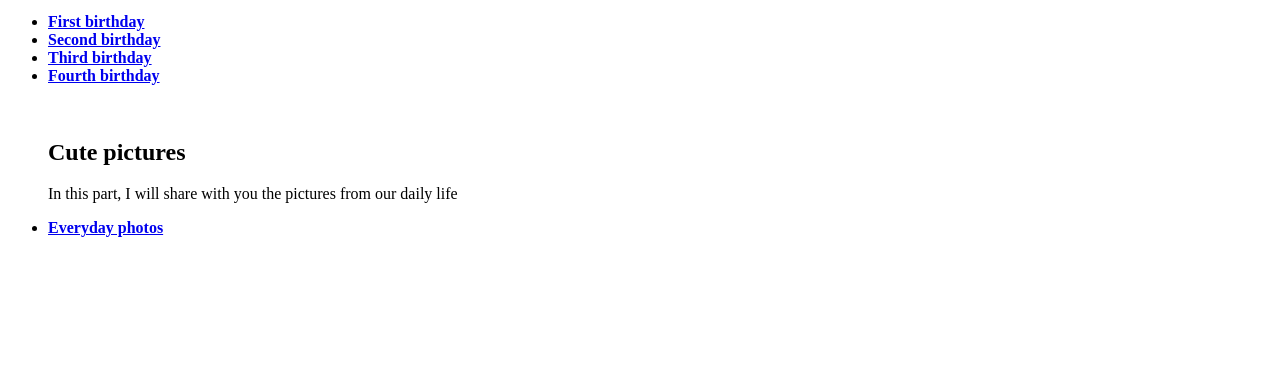
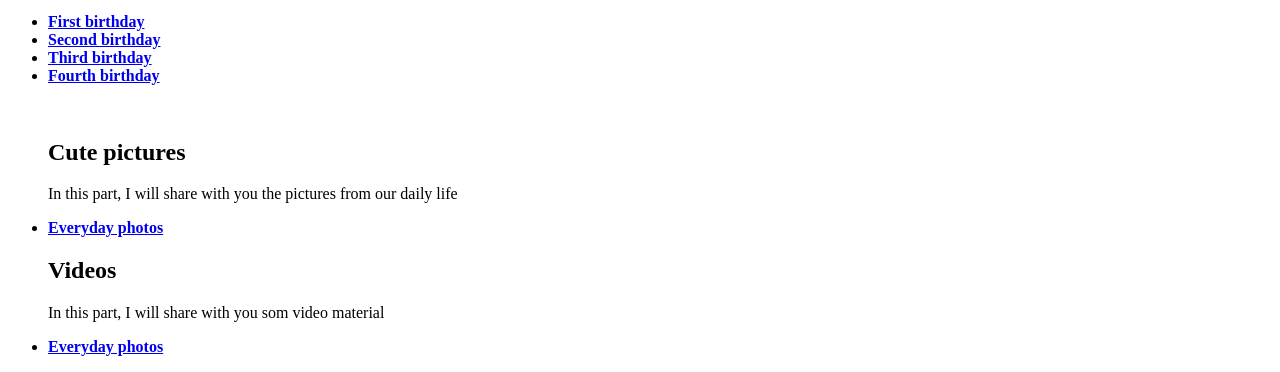
Before and after one commit to mvujaklija/maloprase.github.io, a plain HTML site: page index.html in a window 1280 px wide. Shown: the part 728-1100 px from the top of the page. Before the commit the page ends 981 px from the top, so only its background shows below. Drawn offline with Linux system fonts and the light colour scheme.

Commit message:
dodavanje videa

```diff
--- a/index.html
+++ b/index.html
@@ -28,6 +28,12 @@
 			 <li><a href=5.html> <strong>Everyday photos</strong></a></li>
 		</nav>
 	</section>
+	<section id="videos">
+				<nav><ul><a> <h2>Videos</h2></a>
+			<p>In this part, I will share with you som video material</p>
+			 <li><a href=6.html> <strong>Everyday photos</strong></a></li>
+
+	</section>
 
 </body>
 </html>
```
